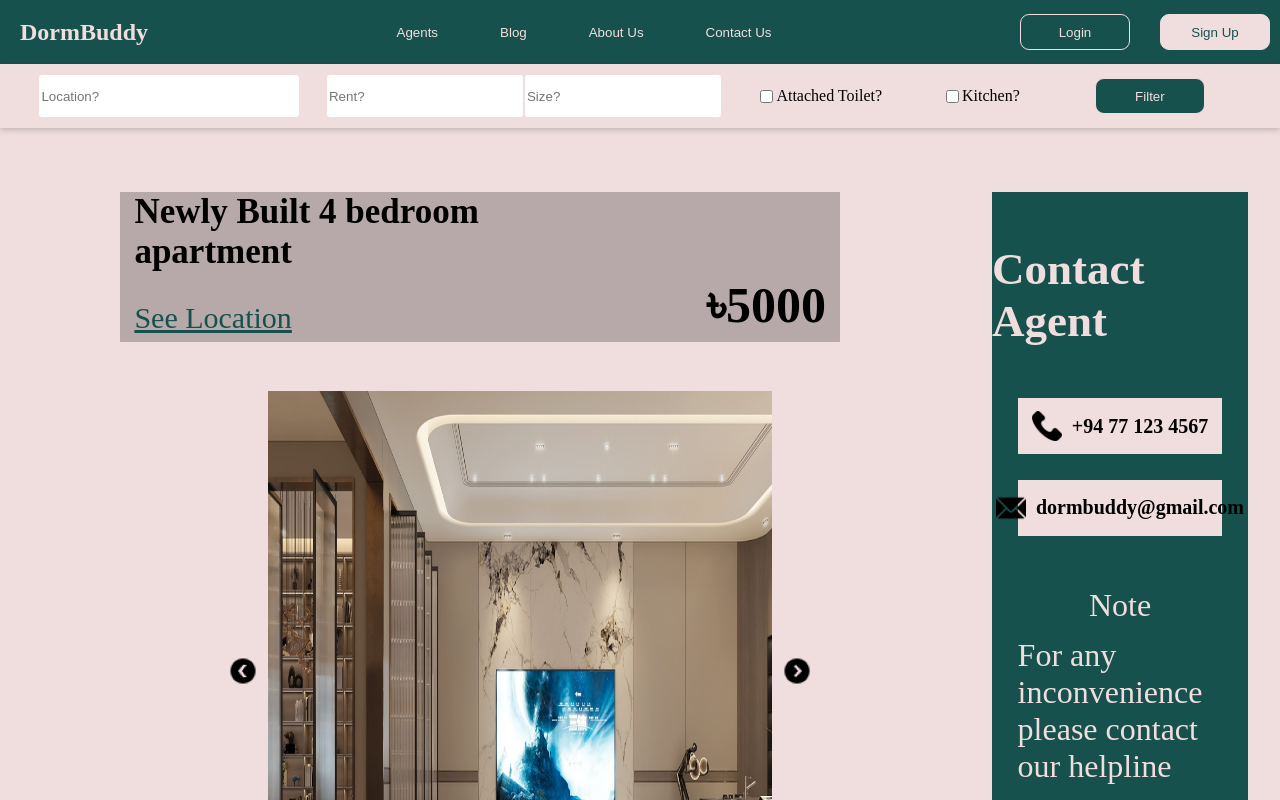
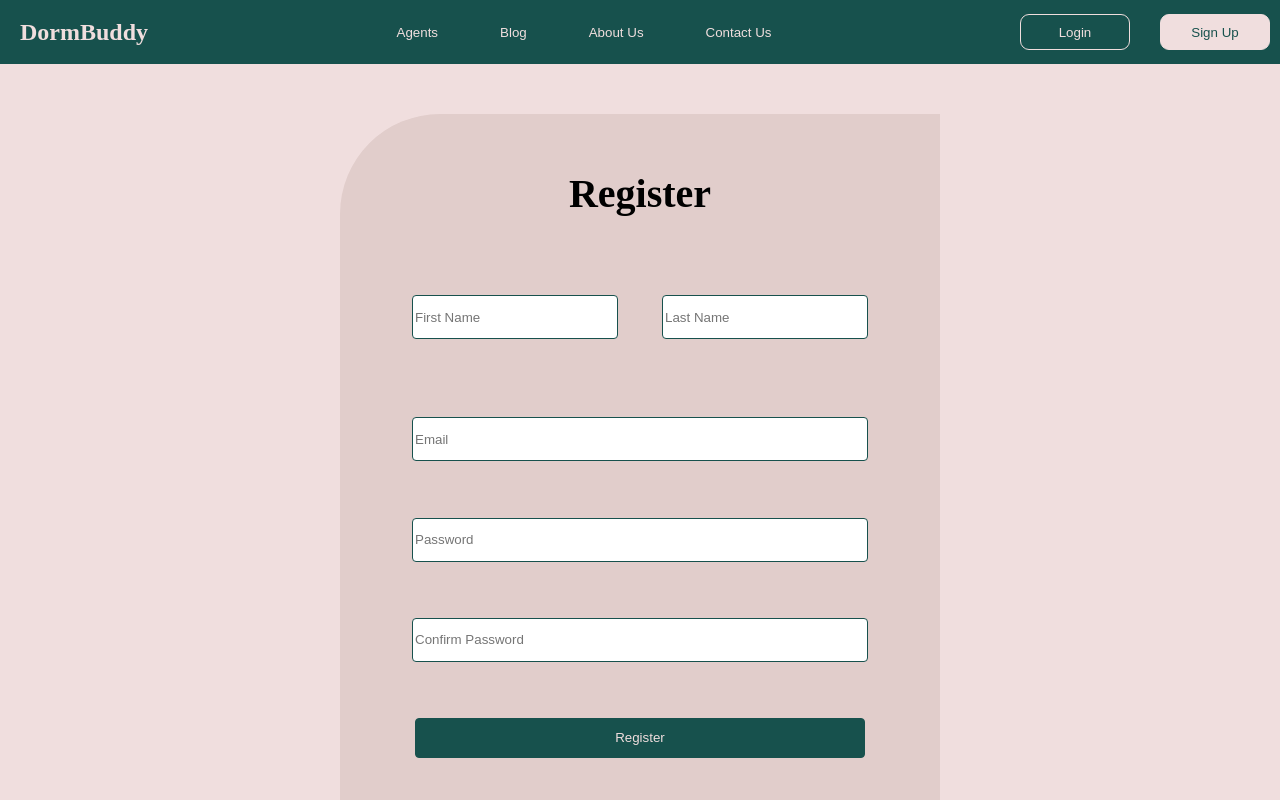
Before and after one commit to KrabbyKrabby/dormbuddy, a React (Create React App) app: page / in a window 1280 px wide. Shown: the top 800 px of the page. Built offline with nearby package versions, Linux system fonts and the light colour scheme.

Commit message:
added useState to signupPage

```diff
--- a/src/components/SignupCard.js
+++ b/src/components/SignupCard.js
@@ -1,19 +1,41 @@
 import './CSS/SignupCard.css';
+import React from 'react';
 
-export default function SignupCard(){
-    return(
+export default function SignupCard() {
+
+
+    const [formData, setFormData] = React.useState({ firstName: "", lastName: "", email: "", password: "", confirmPassword: "" })
+
+    function handleChange(e) {
+        const { name, value, type, checked } = e.target
+        setFormData(prevState => {
+            return {
+                ...prevState,
+                [name]: type === "checkbox" ? checked : value
+            }
+        })
+    }
+
+    const obj = { spotName: "death", openingDate: "2021-01-01", closingDate: "2021-12-31", description: "yo", location: "death" }
+
+    function handleSubmit(){
+        console.log(formData)
+    }
+
+    return (
+
         <div className="signupSignupCard">
-            <div className="signupUpperCard">
+            <form className="signupUpperCard" onSubmit={handleSubmit}>
                 <h1 className='signupTitle'>Register</h1>
                 <div className='signupName'>
-                    <input type="text" placeholder="First Name" className="signupFirstNameInput"></input>
-                    <input type="text" placeholder="Last Name" className="signupLastNameInput"></input>
+                    <input type="text" placeholder="First Name" className="signupFirstNameInput" onChange={handleChange} name="firstName" value={formData.firstName}></input>
+                    <input type="text" placeholder="Last Name" className="signupLastNameInput" onChange={handleChange} name="lastName" value={formData.lastName}></input>
                 </div>
-                <input type="text" placeholder="Email" className="signupEmailInput"></input>
-                <input type="text" placeholder="Password" className="signupPasswordInput"></input>
-                <input type="text" placeholder="Confirm Password" className="signupConfirmPasswordInput"></input>
+                <input type="text" placeholder="Email" className="signupEmailInput" onChange={handleChange} name="email" value={formData.email}></input>
+                <input type="text" placeholder="Password" className="signupPasswordInput" onChange={handleChange} name="password" value={formData.password}></input>
+                <input type="text" placeholder="Confirm Password" className="signupConfirmPasswordInput" onChange={handleChange} name="confirmPassword" value={formData.confirmPassword}></input>
                 <button className="signupRegisterButton">Register</button>
-            </div>
+            </form>
 
             <div className="signupLowerCard">
                 <h1 className="signupNotYetRegistered">Already Registered?</h1>
--- a/src/index.js
+++ b/src/index.js
@@ -10,5 +10,5 @@ import DormPage from './pages/DormPage';
 
 const root = ReactDOM.createRoot(document.getElementById('root'));
 root.render(
-    <DormPage/>
+    <SignupPage/>
 );
```
Also changed, not shown: public/manifest.json.
